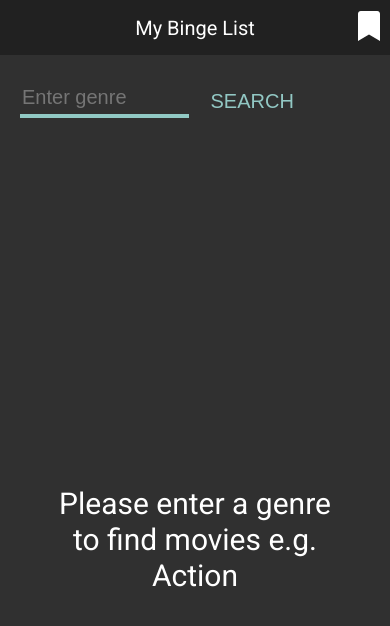
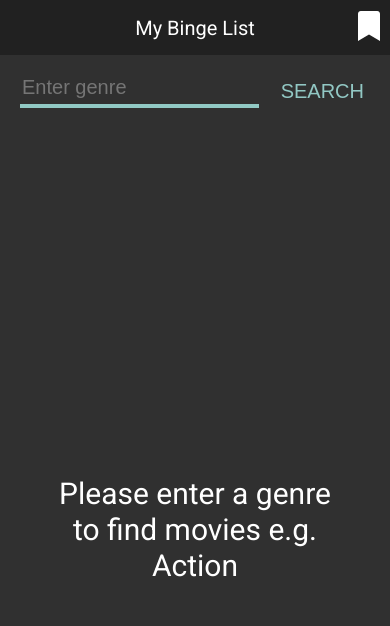
Before and after one commit to RSginer/react-movie-binge-list, a React (Create React App) app in the folder mybingelist/: page / in a window 390 px wide. Shown: the top 626 px of the page. Built offline with nearby package versions, Linux system fonts and the light colour scheme.

Commit message:
Style media querys improve responsive

```diff
--- a/mybingelist/src/App.scss
+++ b/mybingelist/src/App.scss
@@ -8,8 +8,16 @@ body {
 }
 
 .main {
-  padding: 30px 20px;
+  padding: 30px 80px;
   margin: 0 auto;
   display: block;
-  max-width: 1500px;
 }
+
+
+
+@media (max-width: 720px) {
+  .main {
+    padding: 20px !important;
+
+  }
+}
--- a/mybingelist/src/components/searchForm/searchForm.scss
+++ b/mybingelist/src/components/searchForm/searchForm.scss
@@ -32,3 +32,9 @@
 
   }
 }
+
+@media (max-width: 720px) {
+  .searchForm__input-wrap {
+    width: 80% !important;
+  }
+}
```
